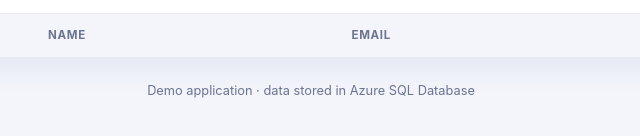
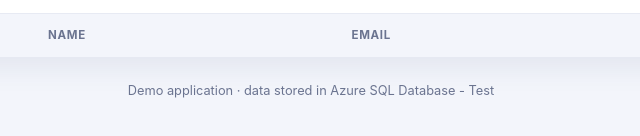
Before and after one commit to azan04/GitHub_Actions_SQL_Connection_Task, a website: page app/public/index.html in a window 1280 px wide. Shown: the part 374-510 px from the top of the page, 329-969 px from the left. Drawn offline with Linux system fonts and the light colour scheme; no server answers.

Commit message:
Made a chenge to re-trigger the pipeline

```diff
--- a/app/public/index.html
+++ b/app/public/index.html
@@ -107,7 +107,7 @@ footer{text-align:center;color:var(--muted);font-size:.8rem;padding:1.5rem}
     <div class="empty" id="empty" hidden><div class="big">📭</div><p>No users found. Click <b>Add user</b> to create one.</p></div>
   </section>
 </main>
-<footer>Demo application · data stored in Azure SQL Database</footer>
+<footer>Demo application · data stored in Azure SQL Database - Test</footer>
 
 <dialog id="formDlg">
   <form method="dialog" id="form">
```
